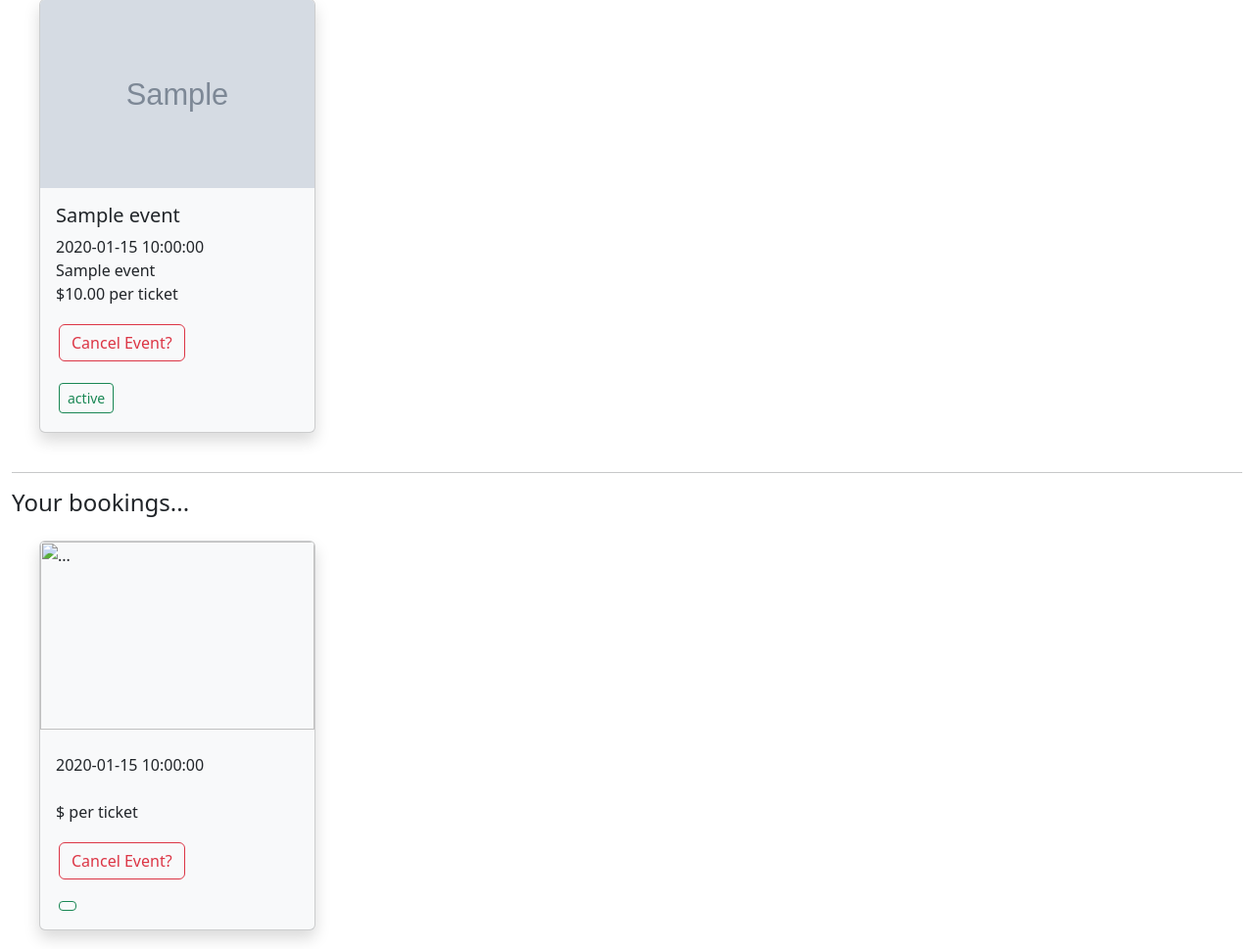
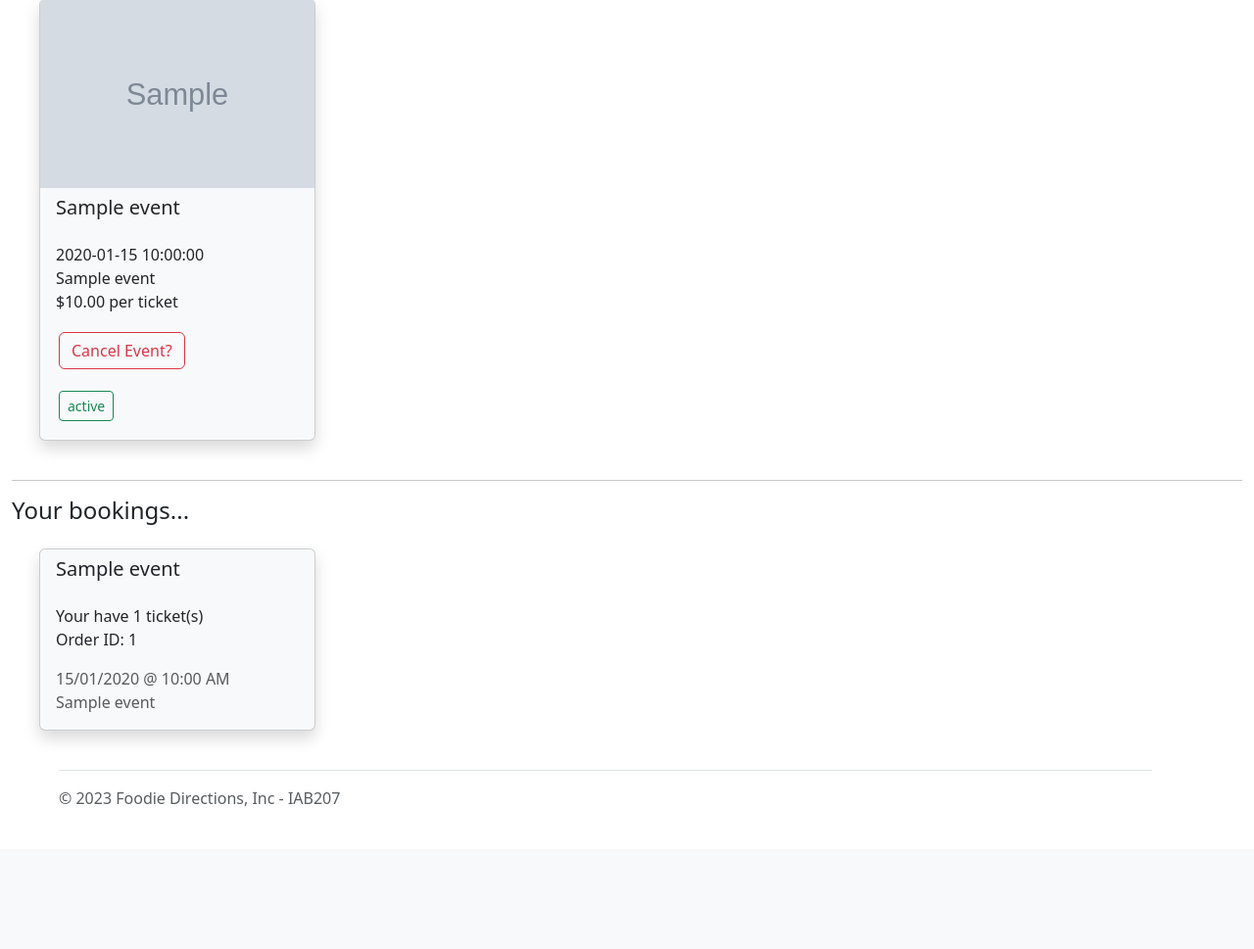
Before and after one commit to finlopes97/GourmetAdventures, a Flask app: page /user in a window 1280 px wide. Shown: the part 228-1197 px from the top of the page at 98% size. After the commit the page ends 1095 px from the top, so only its background shows below. Run offline with Flask 3, Linux system fonts and the light colour scheme; the first user in the database is signed in; tables that the repository leaves empty hold one stand-in row (Sample ...); some libraries are stand-ins or nearby versions.

Commit message:
Fixed the booking card on user page

```diff
--- a/website/auth.py
+++ b/website/auth.py
@@ -63,8 +63,8 @@ def login():
     return render_template('login.html', login_form=login_form, registration_form=registration_form, heading='Login')
 
 @bp.route('/user', methods=['GET', 'POST'])
-def user():
-    return render_template('user.html', user=current_user)
+def user(booking=None):
+    return render_template('user.html', user=current_user, booking=booking)
 
 @bp.route('/logout', methods=['GET', 'POST'])
 def logout():
--- a/website/templates/eventCard.html
+++ b/website/templates/eventCard.html
@@ -7,9 +7,14 @@
 
 <div class="col-lg-3 col-md-4 col-sm-6 mb-3">
     <div class="card event-card shadow bg-body-tertiary">
+        {% if not booking %}
             <img src="{{ event.image }}" class="card-img-top event-card-img" alt="...">
+            <h5 class="card-title mt-2 ms-3">{{ event.title }}</h5>
+        {% else %}
+            <h5 class="card-title mt-2 ms-3">{{ booking.event.title }}</h5>
+        {% endif %}
         <div class="card-body">
-            <h5 class="card-title">{{ event.title }}</h5>
+            {% if not booking %}
                 <p class="card-text">{{ event.dateTime }}<br>{{ event.locationName }}<br>${{ event.price }} per ticket</p>
                 {% if event.user_id == current_user.id and event.status != "Cancelled" %}
                     <form action="{{ url_for('main.cancel', id=event.id) }}" method="POST" class="edit-button">
@@ -18,6 +23,10 @@
                     </form>
                 {% endif %}
                 <a type="button" class="btn btn-outline-success btn-sm" href="{{ url_for('main.event', id=event.id) }}">{{ event.status }}</a>
+            {% else %}
+                <p class="card-text">Your have {{ booking.ticketNum }} ticket(s)<br>Order ID: {{ booking.id }}</p>
+                <p class="card-text text-muted">{{ booking.event.dateTime.strftime("%d/%m/%Y @ %I:%M %p") }}<br>{{ booking.event.locationName }}</p>
+            {% endif %}
         </div>
     </div>
 </div>
--- a/website/templates/user.html
+++ b/website/templates/user.html
@@ -31,6 +31,7 @@
             {% for event in user.bookings %}
                 {% with %}
                     {% set event = event %}
+                    {% set booking = event %}
                     {% include "eventCard.html" %}
                 {% endwith %}
             {% endfor %}
```
Also changed, not shown: website/static/img/user_events/631e3391-7056-4709-9633-922c24485ac0.png (deleted), website/static/img/user_events/e2c22086-3c3d-4046-8b21-dc62047efa03.jpg (added), website/static/img/user_events/f3ee29c9-4067-41a9-bae7-307315559df1.png (deleted). Lines whose indentation alone changed are shown as unchanged.
